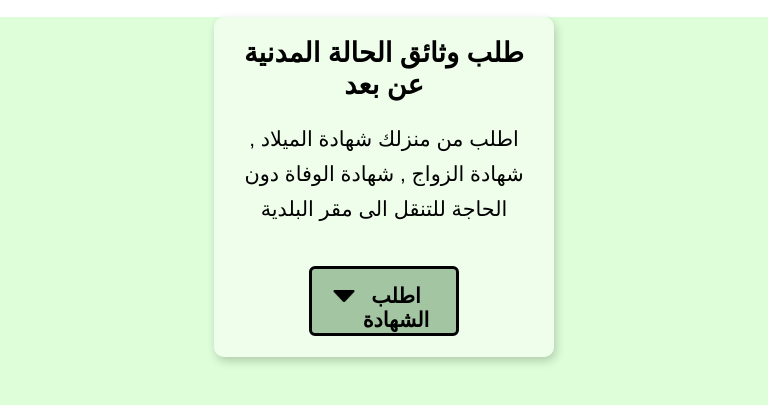
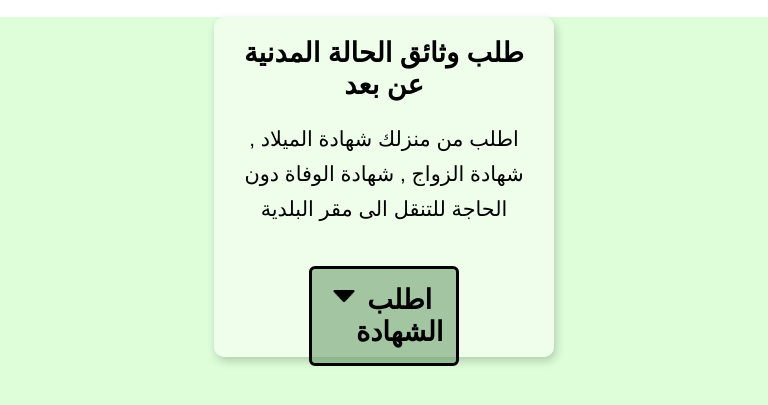
Before and after one commit to SeiFoouuXD/zerdaoui, a plain HTML site: page index.html in a window 768 px wide. Shown: the part 123-528 px from the top of the page. Drawn offline with nearby package versions, Linux system fonts and the light colour scheme.

Commit message:
Update homepage.css

```diff
--- a/homepage.css
+++ b/homepage.css
@@ -520,7 +520,7 @@ color: black;
      .navbar ul{
        display: none;
      }
-
+}
 
 @media(max-width: 700px) and (min-width:500px)
 {
@@ -534,10 +534,6 @@ color: black;
      .navbar ul{
        display: none;
      }
-     .selector #select-field{
-        margin: 0;
-
-      }
 
 }
 
@@ -563,9 +559,9 @@ color: black;
           height: 60px;
      }
      .selector #select-field{
-        margin: 0;
+    margin: 0;
 
-      }
+  }
 }
 
 
@@ -639,17 +635,3 @@ color: black;
        font-size: 1.3rem;
   }
 }
-
-
-
-
-@media(max-width:950px)
-{
-    #select-field p{
-        font-size: 1.3rem;
-
-     }
-     #select-field{
-        height: 70px;
-     }
-}
```
